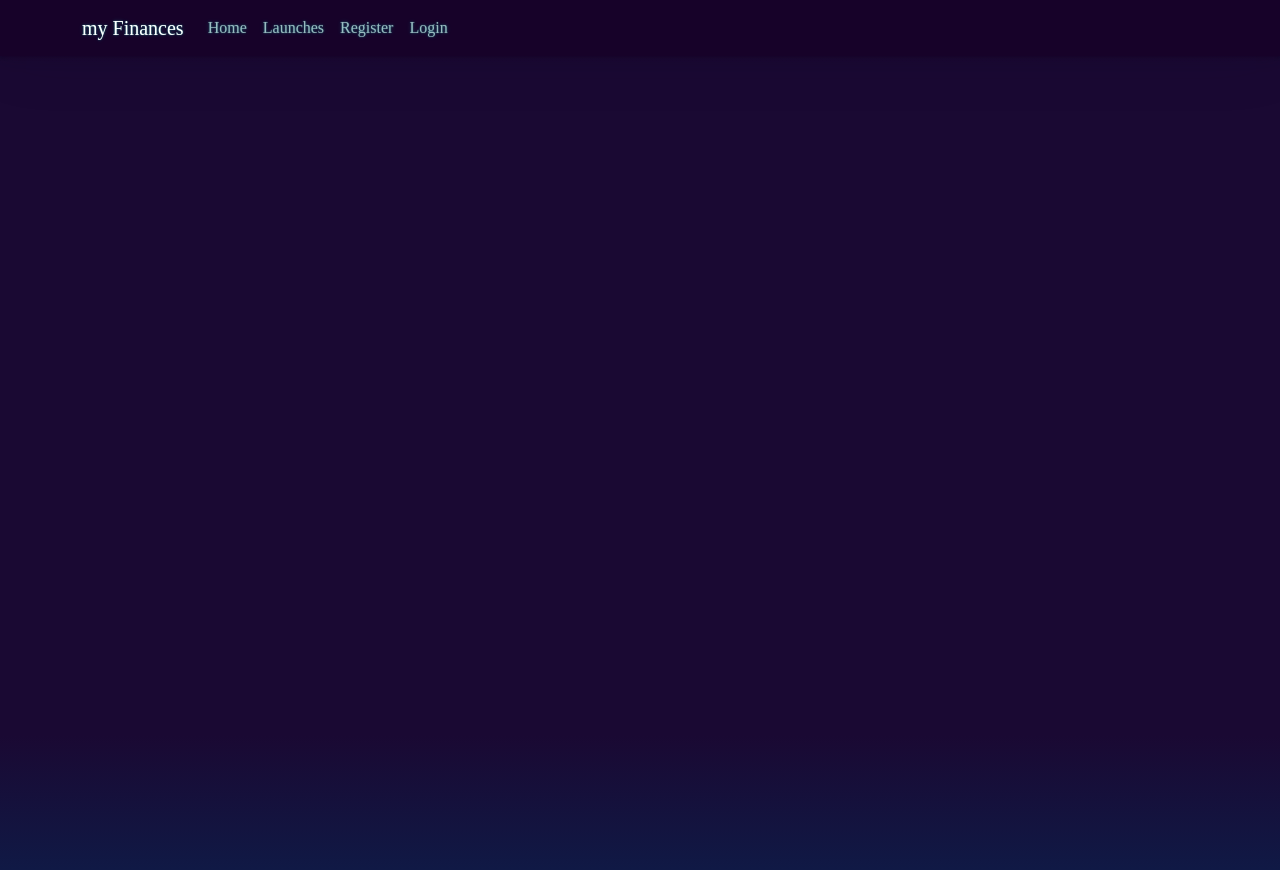
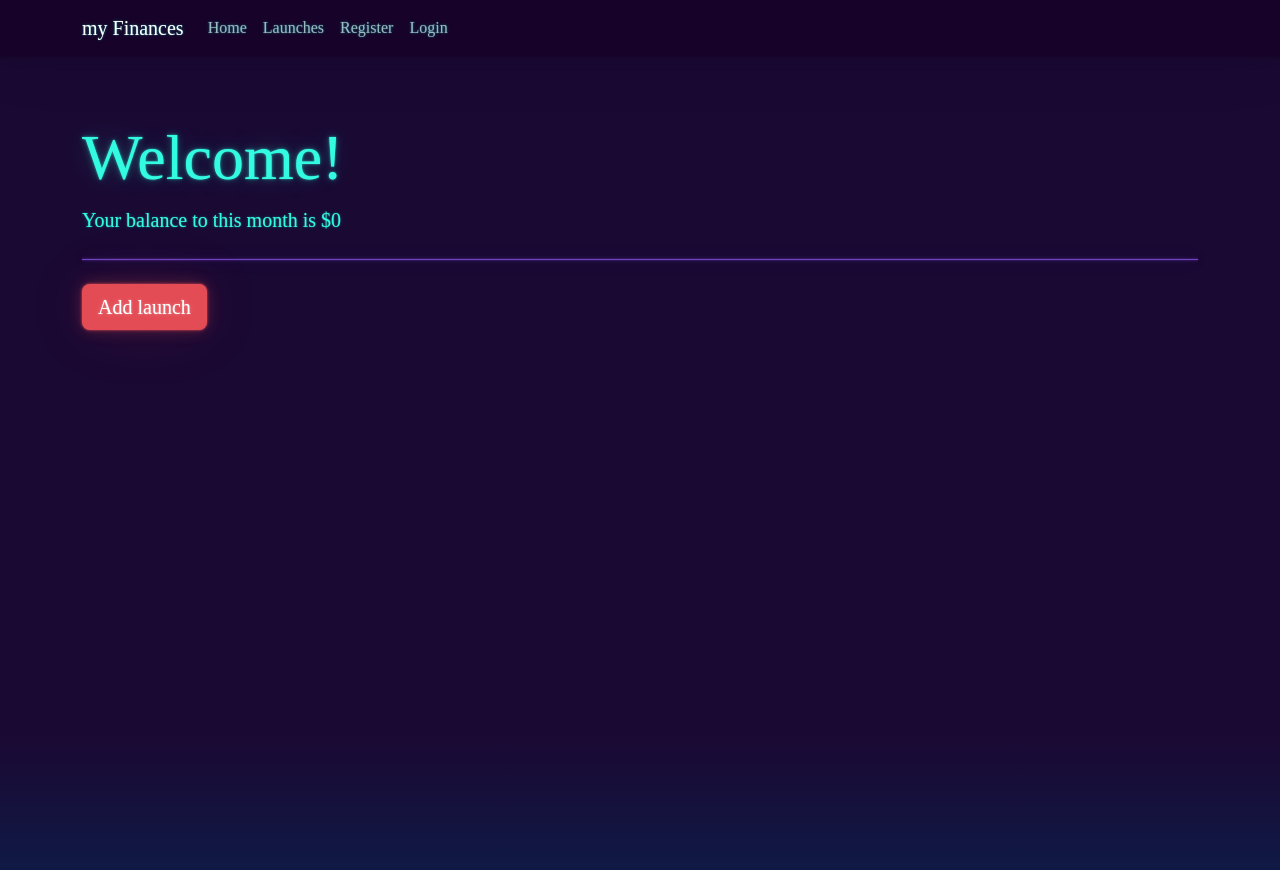
Before and after one commit to GutscheWilly/my-Finances-frontend, a React (Create React App) app: page /home in a window 1280 px wide. Shown: the top 870 px of the page. Built offline with nearby package versions, Linux system fonts and the light colour scheme.

Commit message:
Include Home page path in Routes App

```diff
--- a/src/app/RoutesApp.js
+++ b/src/app/RoutesApp.js
@@ -1,7 +1,9 @@
 import React from 'react';
 import { BrowserRouter, Routes, Route } from 'react-router-dom';
+
 import Login from '../pages/Login';
 import RegisterUser from '../pages/RegisterUser';
+import Home from '../pages/Home';
 
 function RoutesApp() {
     return (
@@ -9,6 +11,7 @@ function RoutesApp() {
             <Routes>
                 <Route path="/login" element={ <Login /> } />
                 <Route path="/register-user" element={ <RegisterUser /> } />
+                <Route path="/home" element={ <Home /> } />
             </Routes>
         </BrowserRouter>
     );
```
